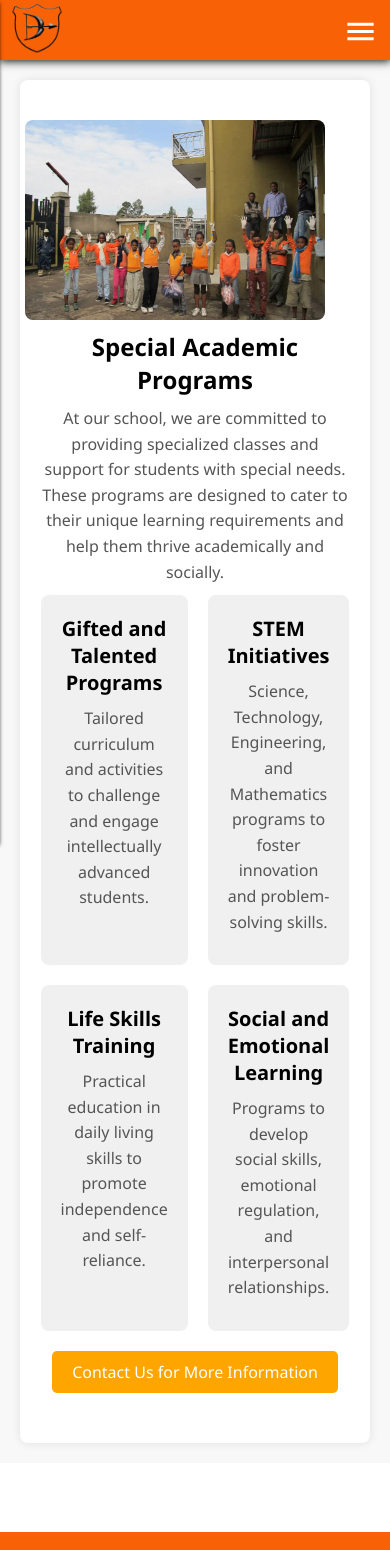
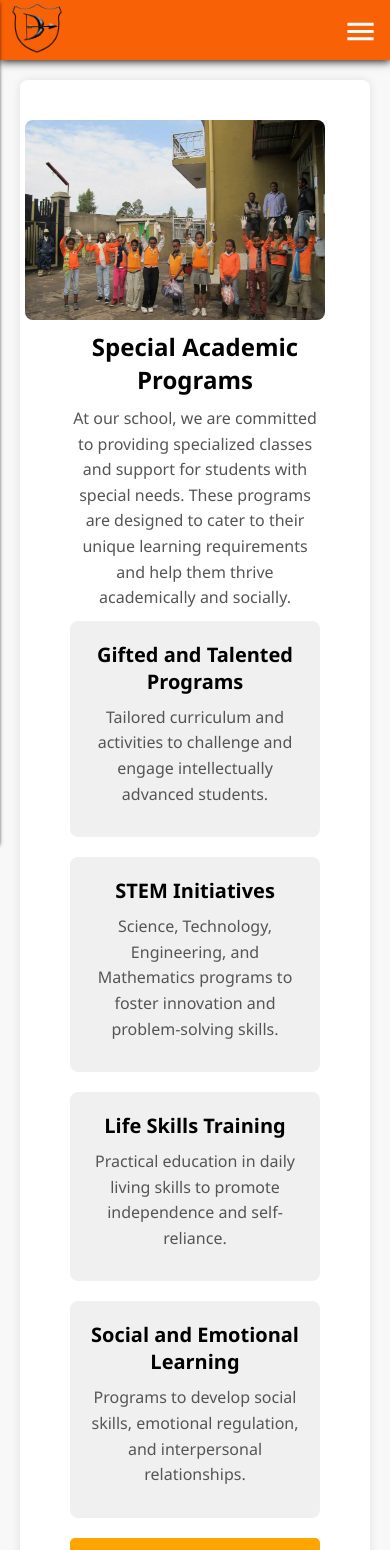
Before and after one commit to BereketTeshome/destiny_future_academy, a React (Vite) app in the folder client/: page /programs in a window 390 px wide. Shown: the top 1550 px of the page. Built offline with nearby package versions, Linux system fonts and the light colour scheme.

Commit message:
special programs page redesigned

```diff
--- a/client/src/App.css
+++ b/client/src/App.css
@@ -1181,6 +1181,12 @@ footer .bottom-details .bottom_text {
     display: flex;
     flex-direction: column;
   }
+  .programs-list {
+    display: grid;
+    grid-template-columns: 1fr;
+    gap: 20px;
+  }
+
   .nav-links ul:first-of-type {
     padding-top: 20px;
   }
@@ -1240,6 +1246,14 @@ footer .bottom-details .bottom_text {
     display: block;
   }
 
+  .ebook-grid {
+    flex-direction: column;
+  }
+
+  .ebook-item {
+    width: 100%; /* Two columns on smaller screens */
+  }
+
   .content .top .logo-details {
     font-size: 26px;
   }
```
